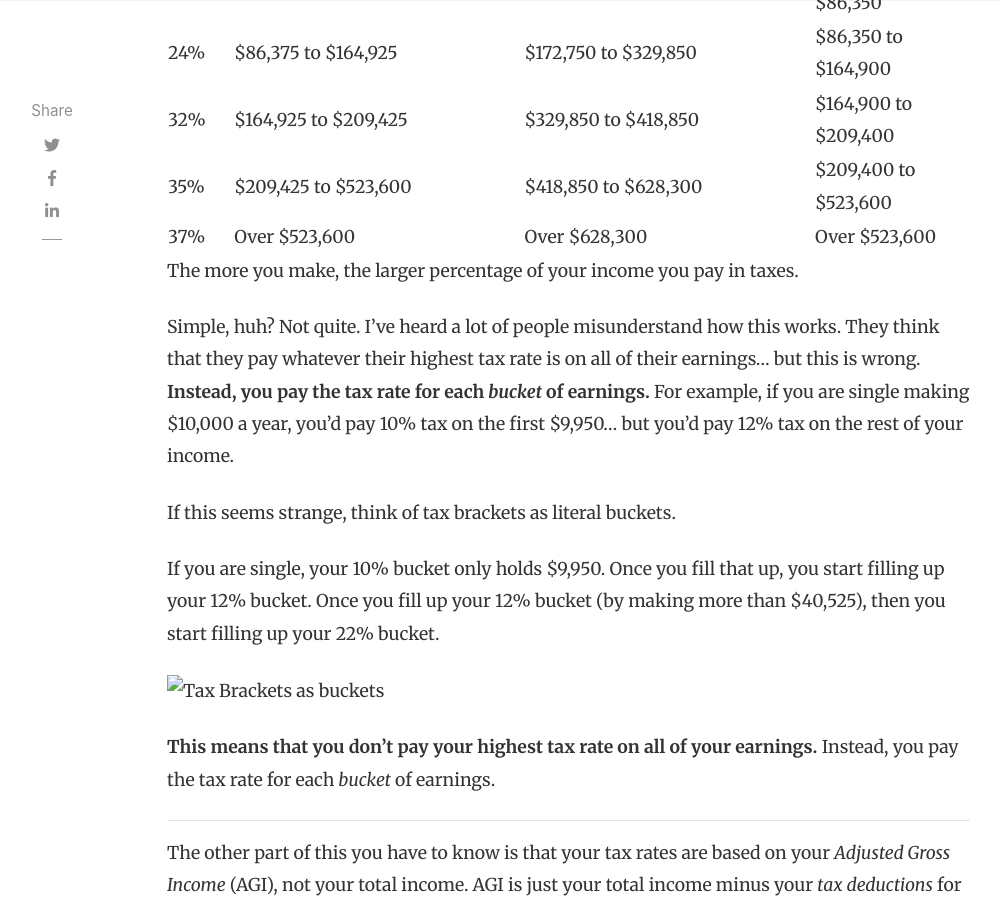
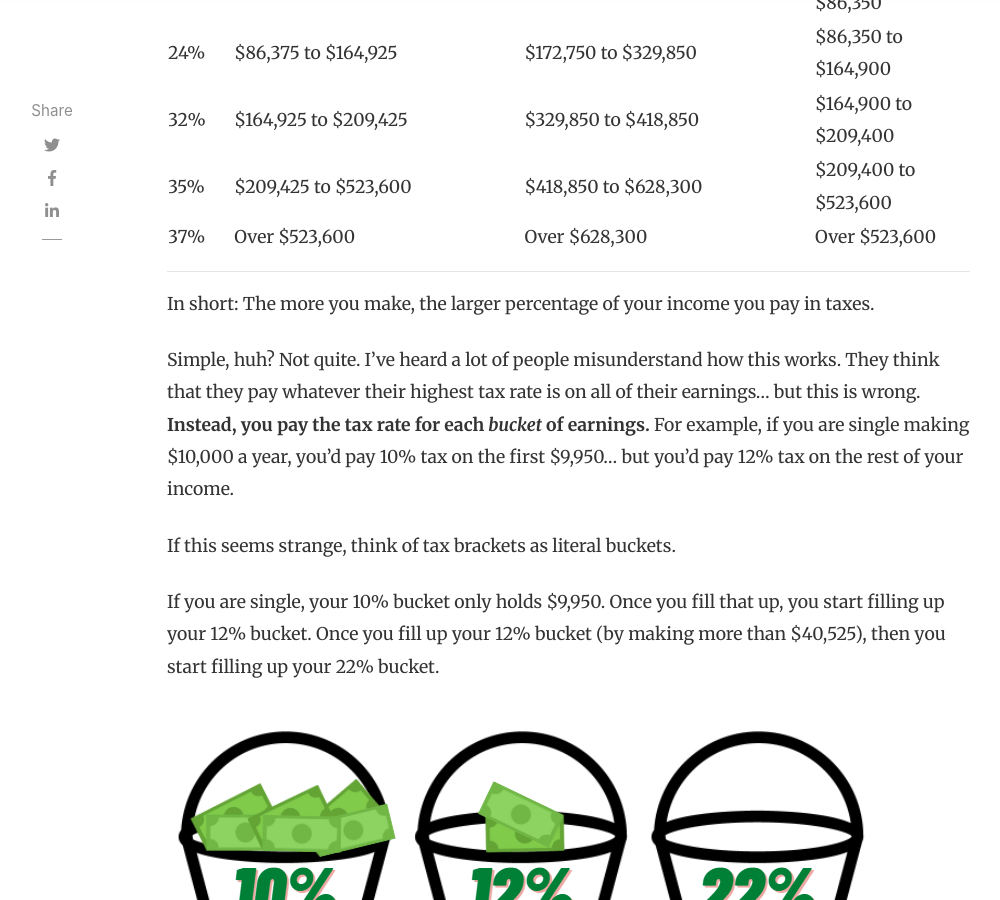
Before and after one commit to militaryinvestor/militaryinvestor.github.io, a Jekyll site: the page built from _posts/2022-01-23-How-Do-Tax-Brackets-Work.md, in a window 1280 px wide and 900 px high, scrolled down 1690 px. Shown: the whole window, without its empty margins (118-1118 px from the left). Built offline with Jekyll 4.4.1, drawn with Linux system fonts in a browser that asks for light colours; nearby versions of some CDN libraries; comment, search, counter and statistics services are not loaded.

Commit message:
Update 2022-01-23-How-Do-Tax-Brackets-Work.md

```diff
--- a/_posts/2022-01-23-How-Do-Tax-Brackets-Work.md
+++ b/_posts/2022-01-23-How-Do-Tax-Brackets-Work.md
@@ -28,7 +28,9 @@ For example, _tax brackets_.  In the U.S., we have tax brackets where if you mak
 | 35% | $209,425 to $523,600 | $418,850 to $628,300 | $209,400 to $523,600 |
 | 37% | Over $523,600 | Over $628,300 | Over $523,600 |
 
-The more you make, the larger percentage of your income you pay in taxes.
+-------------
+
+In short: The more you make, the larger percentage of your income you pay in taxes.
 
 Simple, huh?  Not quite.  I've heard a lot of people misunderstand how this works.  They think that they pay whatever their highest tax rate is on all of their earnings... but this is wrong.  **Instead, you pay the tax rate for each _bucket_ of earnings.**  For example, if you are single making $10,000 a year, you'd pay 10% tax on the first $9,950... but you'd pay 12% tax on the rest of your income.
 
@@ -36,7 +38,7 @@ If this seems strange, think of tax brackets as literal buckets.
 
 If you are single, your 10% bucket only holds $9,950.  Once you fill that up, you start filling up your 12% bucket.  Once you fill up your 12% bucket (by making more than $40,525), then you start filling up your 22% bucket.
 
-![Tax Brackets as buckets](assets/images/2022-01-23-Tax-Brackets-1.png)
+![Tax Brackets as buckets](https://militaryinvestor.org/assets/images/2022-01-23-Tax-Brackets-1.png)
 
 **This means that you don't pay your highest tax rate on all of your earnings.**  Instead, you pay the tax rate for each _bucket_ of earnings.
 
```
